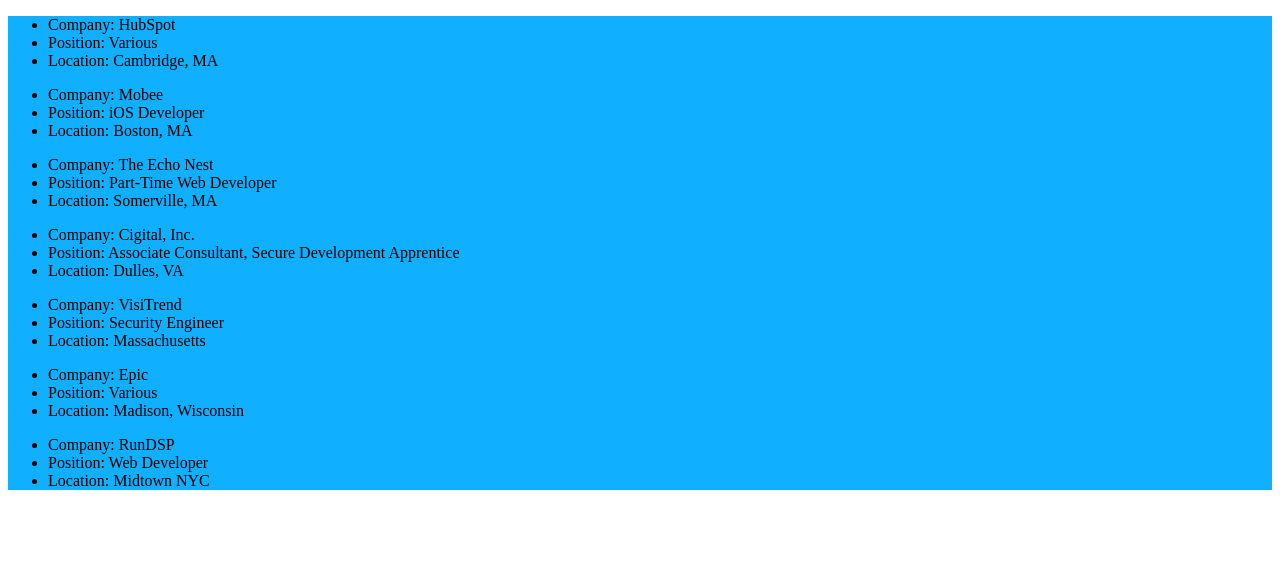
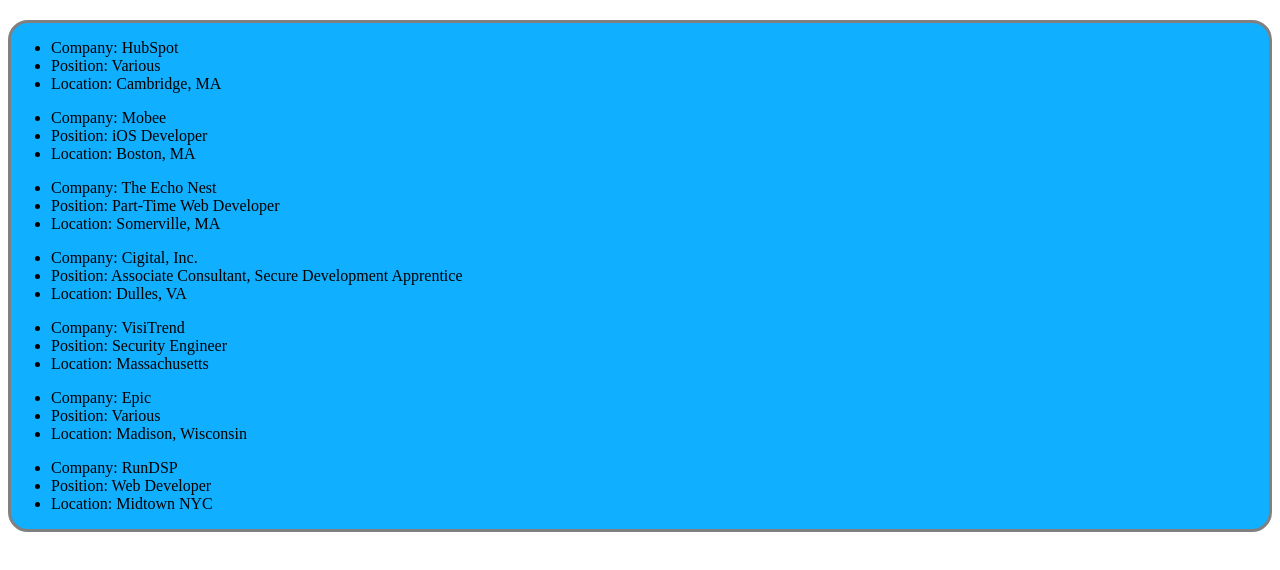
Before and after one commit to mlong01/comp20-projects-mlong, a plain HTML site: page jobs/jobs.html in a window 1280 px wide. Drawn offline with Linux system fonts and the light colour scheme.

Commit message:
Final commit - finished css styling

```diff
--- a/jobs/jobs.css
+++ b/jobs/jobs.css
@@ -2,4 +2,10 @@
 	background-color: #10AFFF;
 	color: black;
 
+	border: solid;
+	border-radius: 20px;
+	border-color: gray;
+
+	margin-top: 20px;
+
 }
```
Also changed, not shown: jobs/jobs.html (+1 -11 lines).
